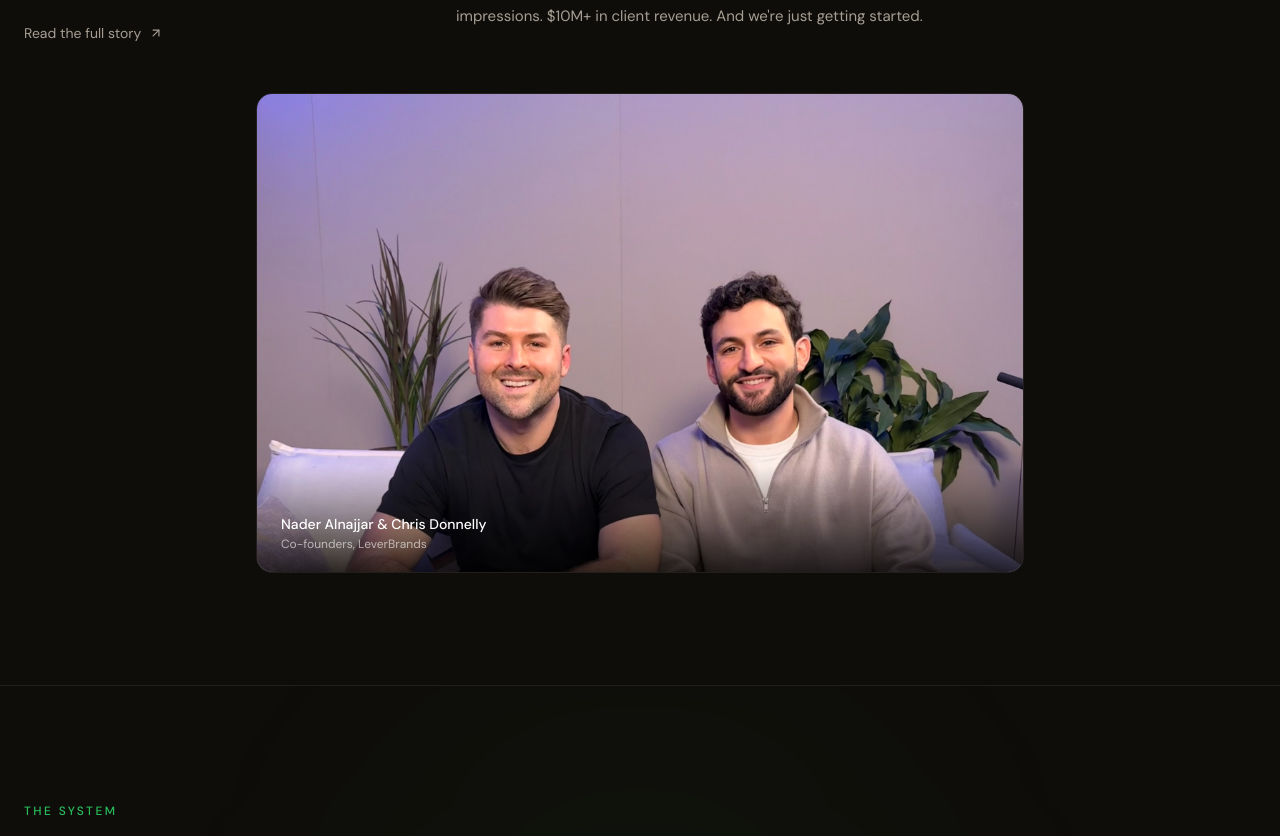
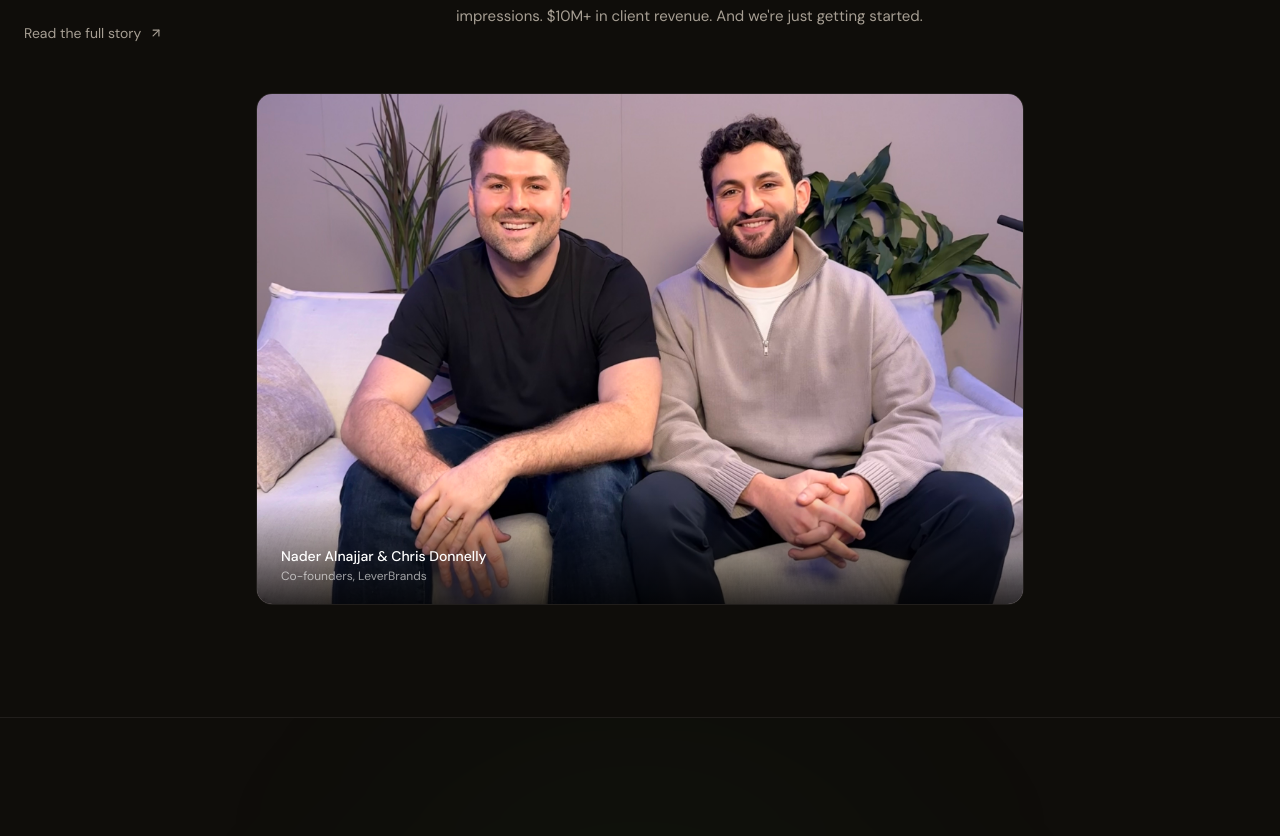
Before and after one commit to dorilabaki/nader-personal-site, a Next.js app: page / in a window 1280 px wide. Shown: the part 1529-2365 px from the top of the page. Built offline with nearby package versions, Linux system fonts and the light colour scheme.

Commit message:
Replace Chris photo with manually cropped version (4284x2859), fix aspect ratio to 3:2

```diff
--- a/src/app/page.tsx
+++ b/src/app/page.tsx
@@ -213,12 +213,12 @@ export default function Home() {
         </div>
 
         {/* Nader & Chris - full width below grid */}
-        <div data-image-reveal className="mt-12 relative rounded-2xl overflow-hidden border border-border max-w-3xl mx-auto aspect-[16/10]">
+        <div data-image-reveal className="mt-12 relative rounded-2xl overflow-hidden border border-border max-w-3xl mx-auto aspect-[3/2]">
           <Image
             src="/nader-and-chris.jpg"
             alt="Nader Alnajjar and Chris Donnelly - Co-founders of LeverBrands"
             fill
-            className="object-cover object-[center_25%]"
+            className="object-cover object-center"
           />
           <div className="absolute bottom-0 inset-x-0 bg-gradient-to-t from-black/80 via-black/40 to-transparent pt-12 pb-5 px-6">
             <p className="text-white text-sm font-medium">Nader Alnajjar & Chris Donnelly</p>
```
Also changed, not shown: public/nader-and-chris.jpg.
